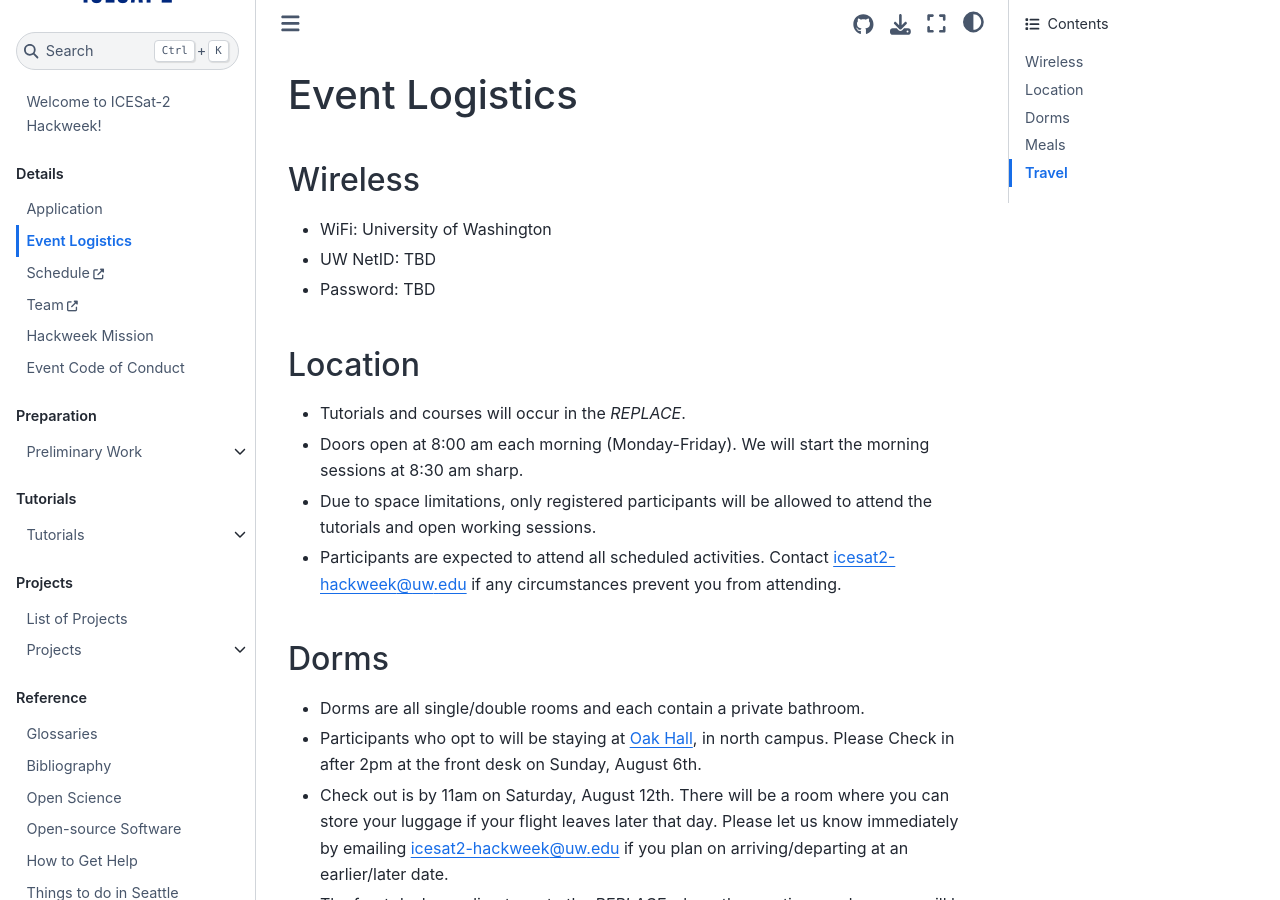
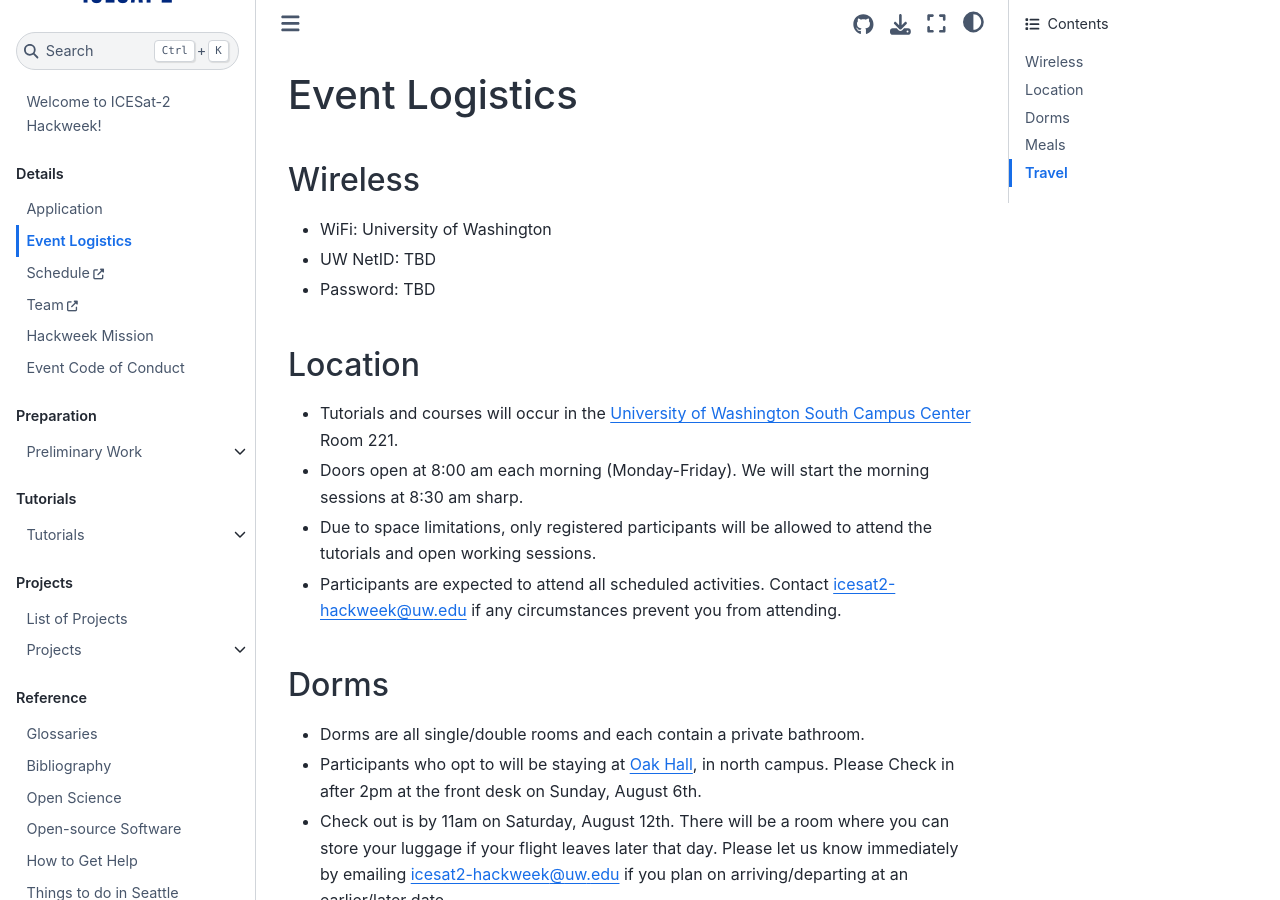
Before and after one commit to ICESAT-2HackWeek/ICESat-2-Hackweek-2023, a Jupyter Book: the page built from book/logistics.md, in a window 1280 px wide and 900 px high. Built offline with Jupyter Book 1.0.4 settings and Sphinx 7.4.7 and the Sphinx Book theme 1.1.4, drawn with Linux system fonts in a browser that asks for light colours.

Commit message:
Logistics - Add event location
Co-authored-by: Scott Henderson <scottyhq@gmail.com>

```diff
--- a/book/logistics.md
+++ b/book/logistics.md
@@ -8,7 +8,7 @@
 
 ## Location
 
-* Tutorials and courses will occur in the _REPLACE_.
+* Tutorials and courses will occur in the [University of Washington South Campus Center](https://hsasf.hsa.washington.edu/instructional-support/crs/matrix/scc/) Room 221.
 * Doors open at 8:00 am each morning (Monday-Friday). We will start the morning
   sessions at 8:30 am sharp.
 * Due to space limitations, only registered participants will be allowed
```
